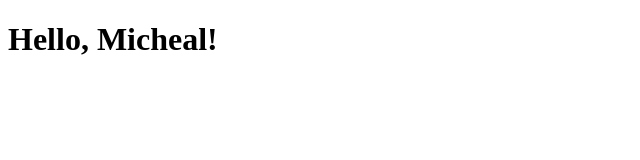
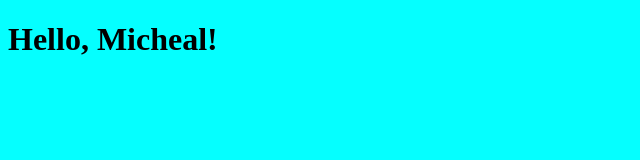
Before and after one commit to thenukaoffice/website, a plain HTML site: page index.html in a window 1280 px wide. Shown: the whole page, without its empty margins (0-640 px from the left). Drawn offline with Linux system fonts and the light colour scheme.

Commit message:
update color

```diff
--- a/index.html
+++ b/index.html
@@ -1,6 +1,11 @@
 <!DOCTYPE html>
 <head>
     <title>assignment</title>
+    <style>
+        body {
+            background-color: #05ffff
+            }
+    </style>
 </head>
 <body>
     <h1>Hello, Micheal!</h1>
```
